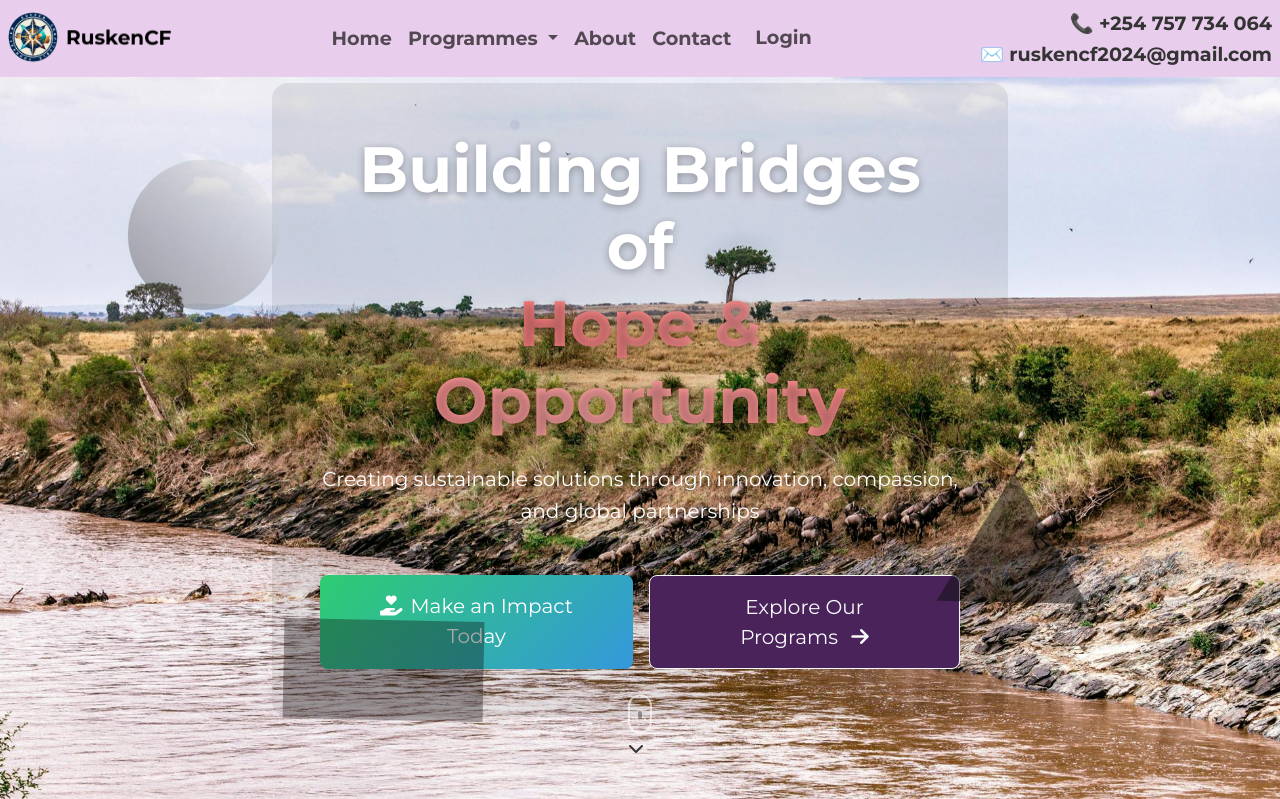
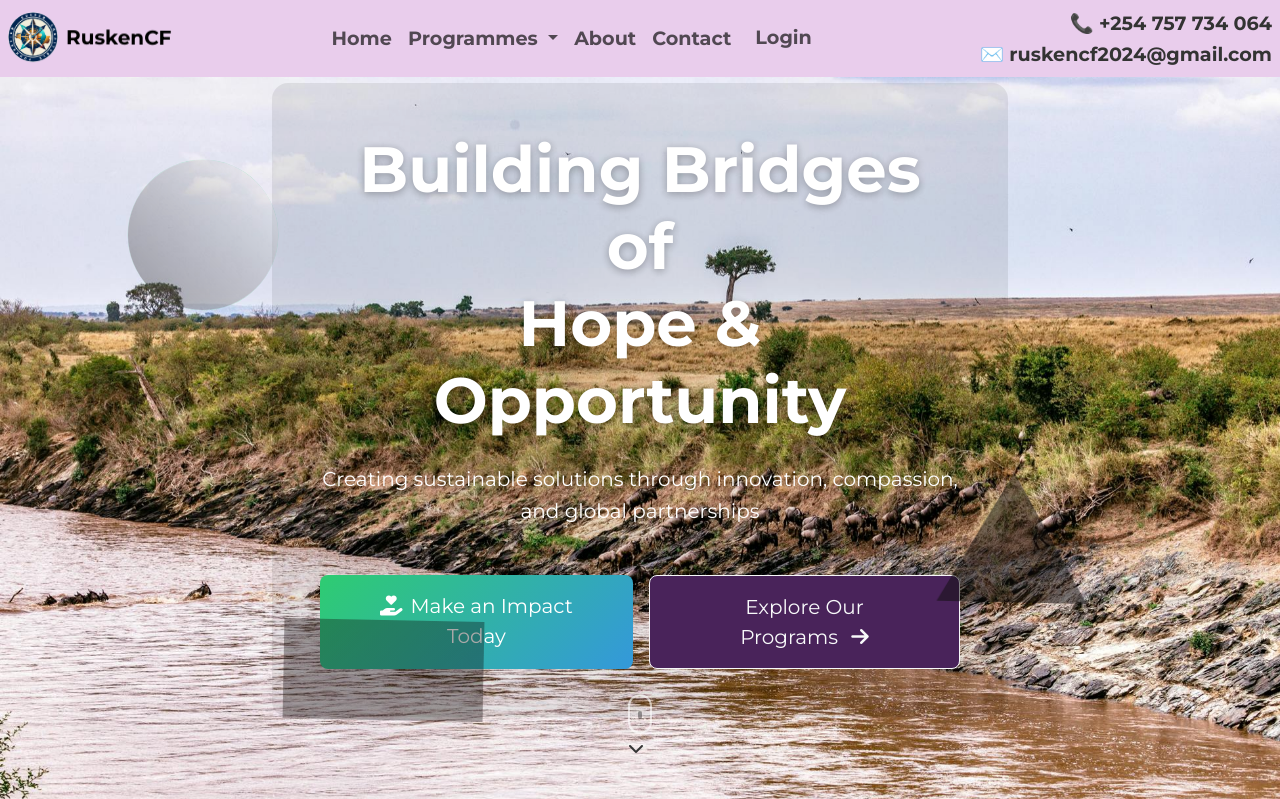
Before and after one commit to KEVINOCHAE/Rusken-Charitable-Foundation, a Flask app: page / in a window 1280 px wide. Shown: the top 799 px of the page. Run offline with Flask 3, Linux system fonts and the light colour scheme; data that the repository does not hold is empty; some libraries are stand-ins or nearby versions.

Commit message:
hompage finishing

```diff
--- a/app/static/css/page.css
+++ b/app/static/css/page.css
@@ -53,19 +53,12 @@
 .text-shadow {
   text-shadow: 0 2px 8px rgba(0, 0, 0, 0.3);
 }
-.animated-gradient {
-  background: linear-gradient(90deg, #eebaee, #ffa3a3, #7467e0);
-  background-size: 200% auto;
-  -webkit-background-clip: text;
-  background-clip: text;
-  -webkit-text-fill-color: transparent;
-  animation: gradientText 3s linear infinite;
-}
+
 
 /* 6. Ensure content sits above everything */
 .hero-content {
   position: relative;
-  z-index: 100; /* above overlay */
+  z-index: 10000;
   color: #fff;
 }
 
--- a/app/templates/main/home.html
+++ b/app/templates/main/home.html
@@ -71,25 +71,6 @@
   </div>
 </section>
 
-
-
-
-<style>
-  .animated-gradient {
-  background: linear-gradient(90deg, #ff6b6b, #ffa3a3, #ff6b6b);
-  background-size: 200% auto;
-  color: transparent;
-  background-clip: text;
-  -webkit-background-clip: text;
-  animation: gradientText 3s linear infinite;
-}
-
-@keyframes gradientText {
-  0% { background-position: 0% center; }
-  100% { background-position: 200% center; }
-}
-
-</style>
 <section class="donation-module py-8 position-relative overflow-hidden" id="donate">
 
   <div class="position-absolute top-0 start-0 w-100 h-90">
```
Also changed, not shown: 1 other file.
